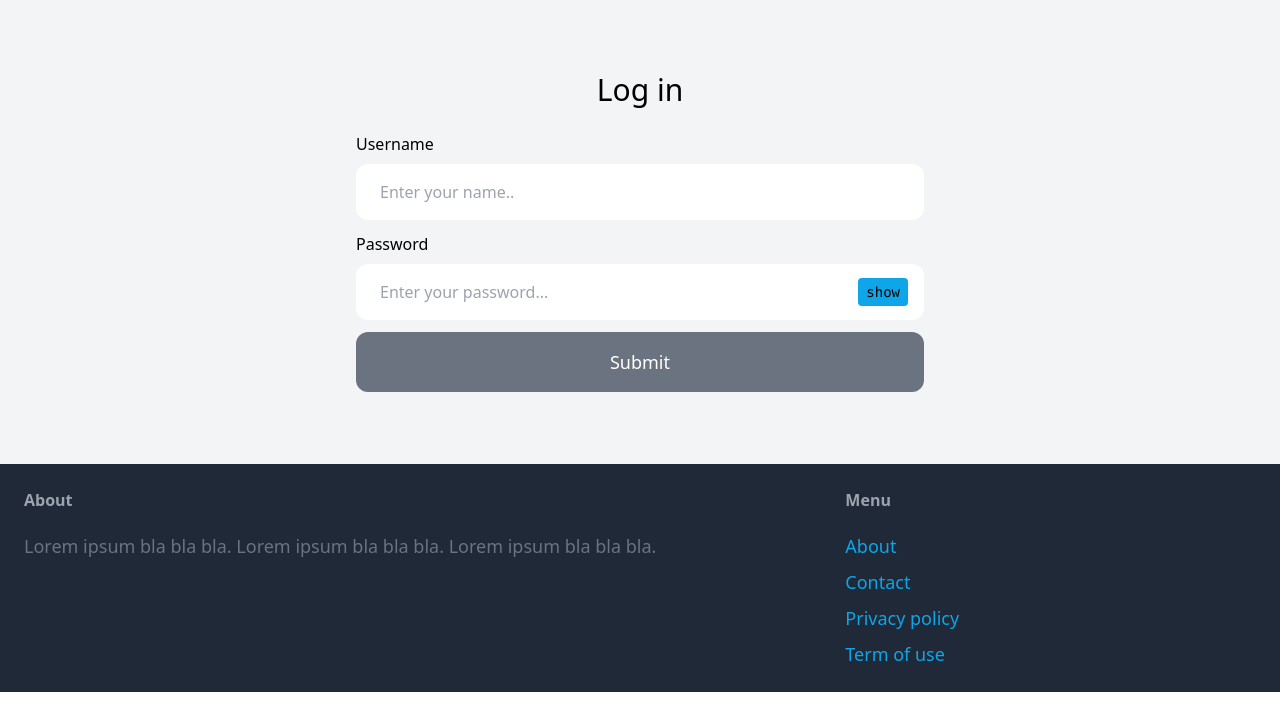
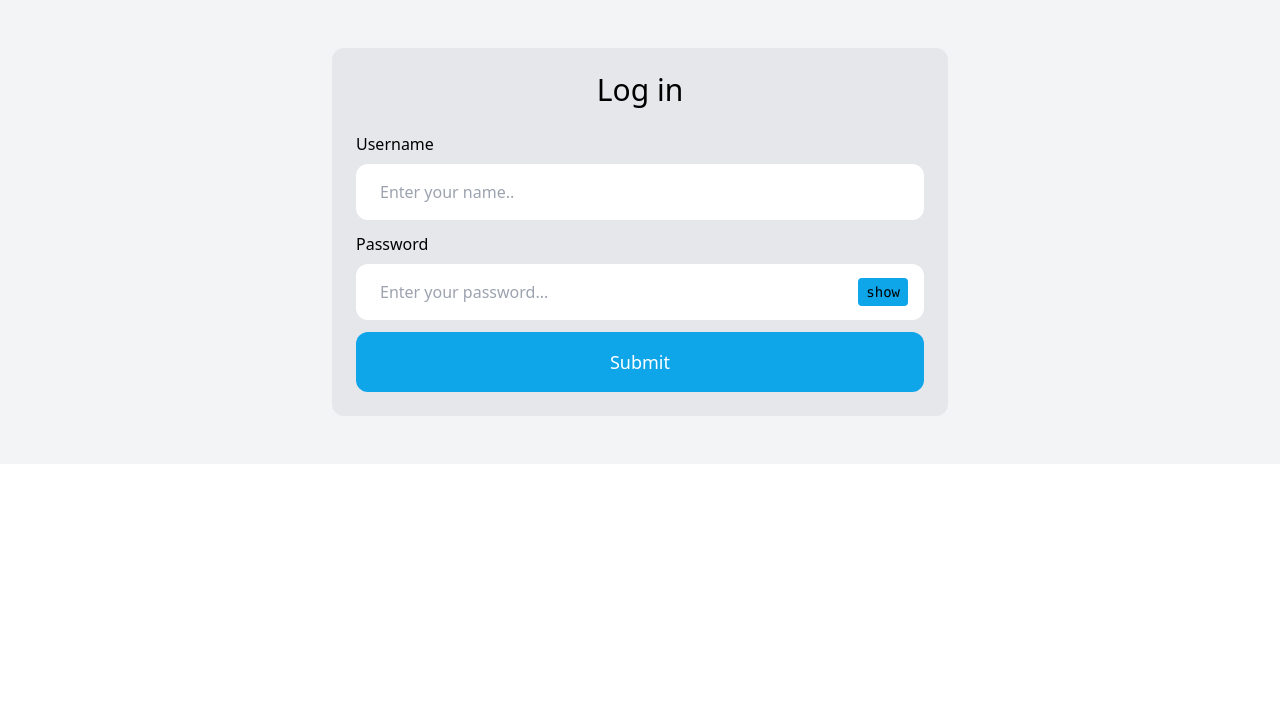
Before and after one commit to nismalrfd/marketplace-sellover, a Django app: page /login in a window 1280 px wide. Shown: the part 77-800 px from the top of the page. Run offline with Django 4.2, Linux system fonts and the light colour scheme; some libraries are stand-ins or nearby versions.

```diff
--- a/core/templates/core/base.html
+++ b/core/templates/core/base.html
@@ -129,7 +129,7 @@ $(document).ready(function () {
             {% endblock %}
         </div>
 
-        <footer class="py-6 px-6 flex flex-col md:flex-row md:justify-between bg-gray-800">
+        {% comment %} <footer class="py-6 px-6 flex flex-col md:flex-row md:justify-between bg-gray-800">
             <div class="w-full md:w-2/3 pr-4 md:pr-10">
                 <h3 class="mb-5 font-semibold text-gray-400">About</h3>
                 <p class="text-lg text-gray-500">Lorem ipsum bla bla bla. Lorem ipsum bla bla bla. Lorem ipsum bla bla bla.</p>
@@ -144,6 +144,6 @@ $(document).ready(function () {
                     <li><a href="#" class="text-lg text-sky-500 hover:text-sky-700">Term of use</a></li>
                 </ul>
             </div>
-        </footer>
+        </footer> {% endcomment %}
     </body>
 </html>
--- a/core/templates/core/login.html
+++ b/core/templates/core/login.html
@@ -3,10 +3,10 @@
 {% block title %}Log in{% endblock %}
 
 {% block content %}
-<div class="w-full md:w-1/2 my-6 mx-auto p-6 bg-gray-100 rounded-xl">
+<div class="w-full md:w-1/2 my-6 mx-auto p-6 bg-gray-200 rounded-xl"> <!-- Added bg-gray-200 for a box shape -->
     <h1 class="mb-6 text-3xl text-center">Log in</h1>
 
-    <form method="POST" action="" id="login-form"> <!-- Add an ID to the form -->
+    <form method="POST" action="" id="login-form">
         {% csrf_token %}
 
         <div class="mb-3">
@@ -33,44 +33,11 @@
             </div>
         {% endif %}
 
-        <button class="py-4 px-8 text-lg bg-gray-500 hover:bg-gray-700 rounded-xl text-white w-full" type="submit" id="login-button">Submit</button>
+        <button class="py-4 px-8 text-lg bg-sky-500 hover:bg-sky-700 rounded-xl text-white w-full" type="submit" id="login-button">Submit</button>
     </form>
 </div>
 <script>
-    const passwordToggle = document.querySelector('.js-password-toggle');
-    const loginForm = document.querySelector('#login-form');
-    const loginButton = document.querySelector('#login-button');
+    // ... (Your existing script for password toggle and submit button toggle)
+</script>
 
-    passwordToggle.addEventListener('change', function() {
-      const password = document.querySelector('.js-password');
-      const passwordLabel = document.querySelector('.js-password-label');
-
-      if (password.type === 'password') {
-        password.type = 'text';
-        passwordLabel.innerHTML = 'hide';
-      } else {
-        password.type = 'password';
-        passwordLabel.innerHTML = 'show';
-      }
-
-      password.focus();
-    });
-
-    // Add an input event listener to check field values and enable/disable the button //
-    const usernameInput = document.querySelector('input[name="username"]');
-    const passwordInput = document.querySelector('input[name="password"]');
-
-    usernameInput.addEventListener('input', toggleSubmitButton);
-    passwordInput.addEventListener('input', toggleSubmitButton);
-
-    function toggleSubmitButton() {
-      if (usernameInput.value.trim() !== '' && passwordInput.value.trim() !== '') {
-        loginButton.removeAttribute('disabled');
-        loginButton.classList.add('bg-sky-500'); // Change the button color when both fields are filled
-      } else {
-        loginButton.setAttribute('disabled', true);
-        loginButton.classList.remove('bg-sky-500'); // Remove the color when fields are empty
-      }
-    }
-</script>
 {% endblock %}
--- a/core/templates/core/signupPage.html
+++ b/core/templates/core/signupPage.html
@@ -3,7 +3,7 @@
 {% block title %}Sign up{% endblock %}
 
 {% block content %}
-<div class="w-full md:w-1/2 my-6 mx-auto p-6 bg-gray-100 rounded-xl">
+<div class="w-full md:w-1/2 my-6 mx-auto p-6 bg-gray-200 rounded-xl">
     <h1 class="mb-6 text-3xl text-center">Sign up</h1>
 
     <form method="POST"  id="check-user-form" >
--- a/core/views.py
+++ b/core/views.py
@@ -48,7 +48,7 @@ def contact(request):
 def loginPage(request):
     if request.method == 'POST':
         try:
-            username = request.POST.get('username')
+            username = request.POST.get('username').lower()
             password = request.POST.get('password')
 
             from django.contrib.auth.models import User
@@ -79,7 +79,7 @@ def loginPage(request):
 def register_view(request):
     if request.method == 'POST':
         try:
-            username = request.POST.get('username')
+            username = request.POST.get('username').lower()
             password = request.POST.get('password')
             confirm_password = request.POST.get('confirm_password')
 
```
Also changed, not shown: db.sqlite3.
